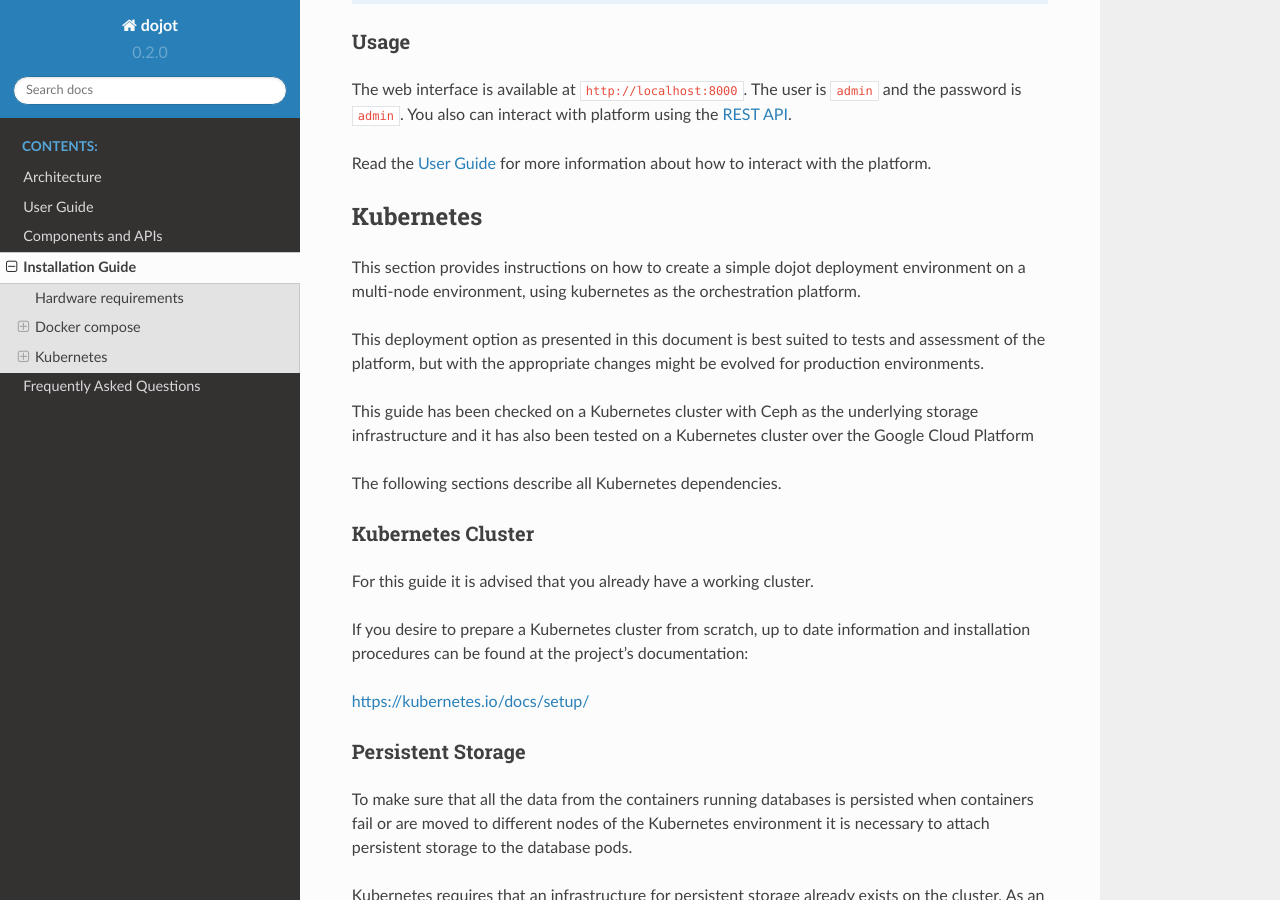
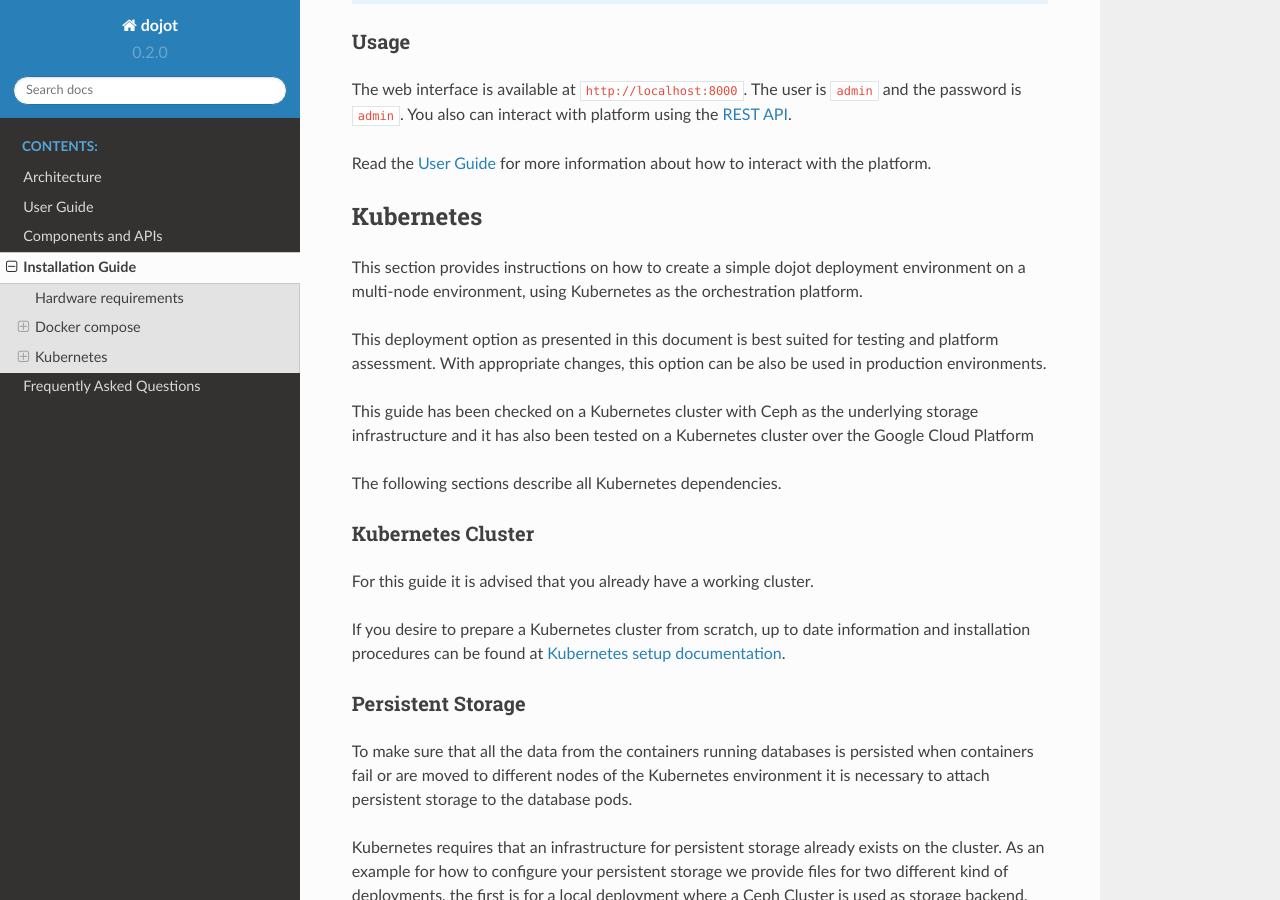
Before and after one commit to dojot/docs, a Sphinx documentation site: the page built from source/installation-guide.rst, in a window 1280 px wide and 900 px high, scrolled down 3029 px. Built offline with Sphinx 7.4.7 and the Read the Docs theme 2.0.0, drawn with Linux system fonts in a browser that asks for light colours; some of the changed text lies outside the part shown.

Commit message:
Updating Kubernetes section

```diff
--- a/source/installation-guide.rst
+++ b/source/installation-guide.rst
@@ -138,12 +138,12 @@
 ----------
 
 This section provides instructions on how to create a simple dojot deployment
-environment on a multi-node environment, using kubernetes as the orchestration
+environment on a multi-node environment, using Kubernetes as the orchestration
 platform.
 
-This deployment option as presented in this document is best suited to tests
-and assessment of the platform, but with the appropriate changes might be
-evolved for production environments.
+This deployment option as presented in this document is best suited for testing
+and platform assessment. With appropriate changes, this option can be also be
+used in production environments.
 
 This guide has been checked on a Kubernetes cluster with Ceph as the underlying
 storage infrastructure and it has also been tested on a Kubernetes cluster over
@@ -157,10 +157,8 @@
 For this guide it is advised that you already have a working cluster.
 
 If you desire to prepare a Kubernetes cluster from scratch, up to date
-information and installation procedures can be found at the project's
-documentation:
-
-https://kubernetes.io/docs/setup/
+information and installation procedures can be found at `Kubernetes setup
+documentation`_.
 
 Persistent Storage
 ^^^^^^^^^^^^^^^^^^
@@ -259,12 +257,19 @@
         emailUser: 'test@test.com'
     emailPassword: 'password'
 
-From line 5 to 14, we have Ceph configuration parameters. Check its Ceph
-documentation for more information about them. In ``externalAccess`` section we
-have what should be exposed to external enviroment so that other elements can
-connect to internal components. In ``services`` section, we can configure how
-many replicas we want to each service and a few other parameters to configure
-that service (for instance, auth taks an ``emailHost`` and ``emailUser``
+From line 5 to 14, we have Ceph configuration parameters. The ``cephMonitors``
+attribute specifies how many monitors are going to be used and by which address
+they can be accessed. For more information about this element, check `ceph
+monitors documentation
+<http://docs.ceph.com/docs/jewel/rados/configuration/mon-config-ref/>`_.
+``cephAdminId``, ``cephAdminKey``, ``cephUserId`` and ``cephUserKey``
+attributes refers to user information. These values are set/generated in user
+creation.
+
+In ``externalAccess`` section we have what addresses and ports should be
+exposed for external access. In ``services`` section, we can configure how many
+replicas we want to each service and a few other parameters to configure that
+service (for instance, auth taks an ``emailHost`` and ``emailUser``
 parameters).
 
 To configure and start the kubernetes cluster, just install all python
```
Also changed, not shown: other parts of source/installation-guide.rst (+1 -0 lines).
